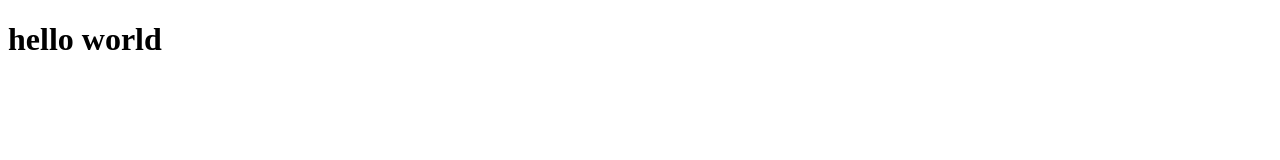
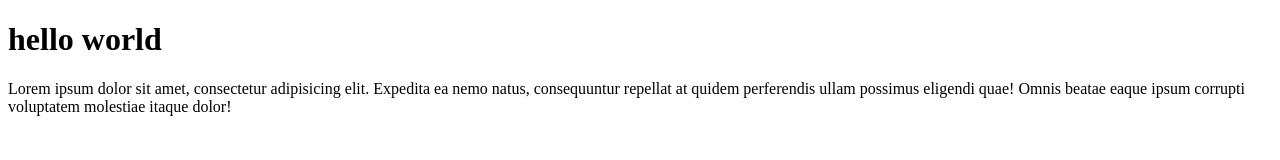
Before and after one commit to Msofyan14/wpu-git-test-2, a plain HTML site: page index.html in a window 1280 px wide. Drawn offline with Linux system fonts and the light colour scheme.

Commit message:
menambahkan paragraf

```diff
--- a/index.html
+++ b/index.html
@@ -8,5 +8,6 @@
 </head>
 <body>
     <h1>hello world</h1>
+    <p>Lorem ipsum dolor sit amet, consectetur adipisicing elit. Expedita ea nemo natus, consequuntur repellat at quidem perferendis ullam possimus eligendi quae! Omnis beatae eaque ipsum corrupti voluptatem molestiae itaque dolor!</p>
 </body>
 </html>
```
